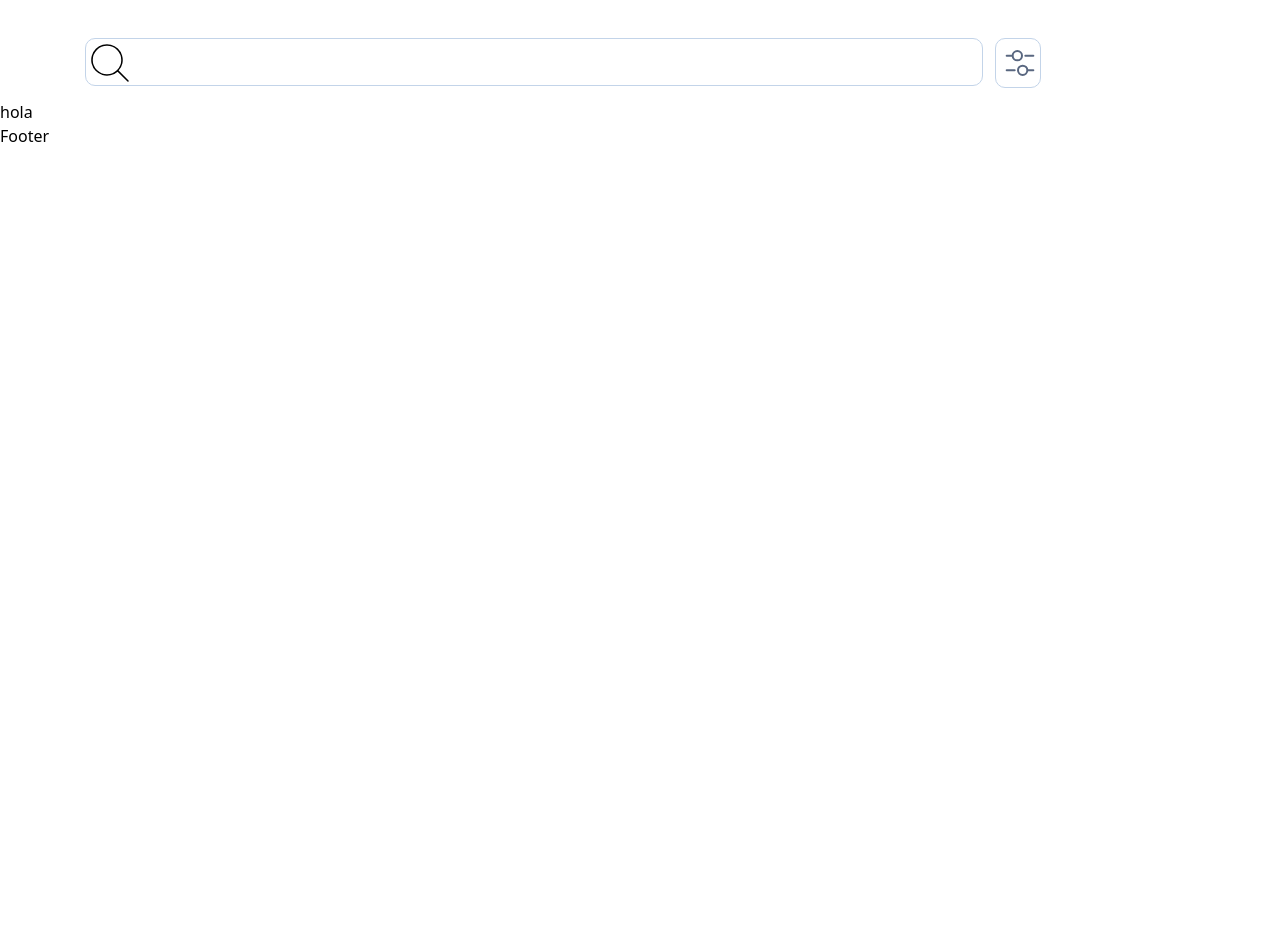
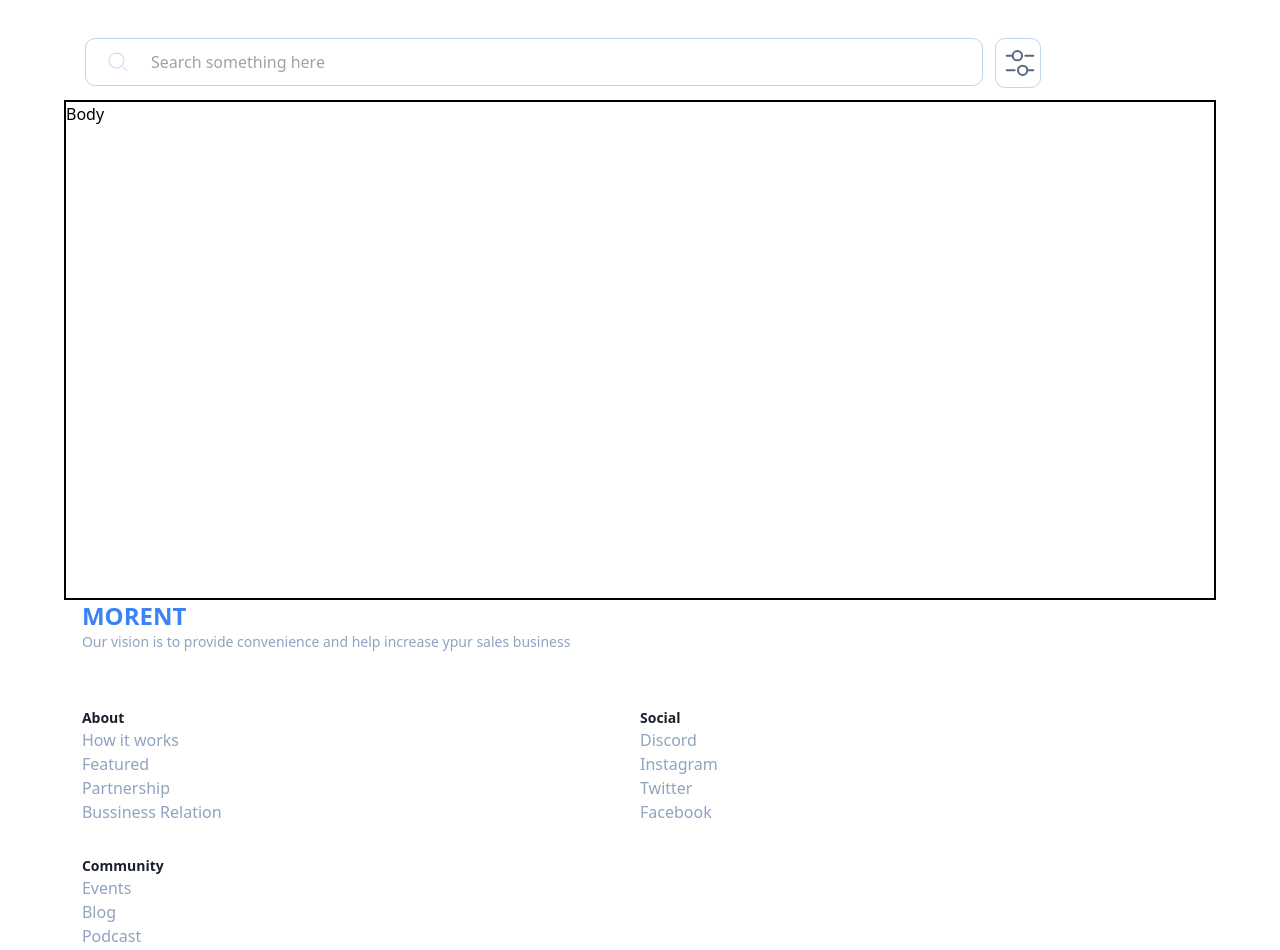
Before and after one commit to PrRonald/Rent-Car, a React (Create React App) app: page / in a window 1280 px wide. Shown: the part 122-1072 px from the top of the page. Before the commit the page ends 800 px from the top, so only its background shows below. Built offline with nearby package versions, Linux system fonts and the light colour scheme.

Commit message:
The header was update and the footer was made

```diff
--- a/src/index.js
+++ b/src/index.js
@@ -3,6 +3,7 @@ import ReactDOM from 'react-dom/client';
 import App from './App';
 import './index.css';
 import { RouterProvider, createBrowserRouter } from 'react-router-dom';
+import { Body } from './root/Body';
 
 
 const router = createBrowserRouter([
@@ -11,7 +12,7 @@ const router = createBrowserRouter([
     children: [
       {
         path: "/",
-        element: <p>hola</p>
+        element: <Body />
       }
     ]
   },
--- /dev/null
+++ b/src/root/Body.jsx
@@ -0,0 +1,9 @@
+export const Body = () =>{
+    return(
+        <section className="w-full flex justify-center" >
+            <div className=" w-[90%] h-[500px] border-2 border-black " >
+                <h1>Body</h1>
+            </div>
+        </section>
+    );
+}
--- a/src/root/Footer.jsx
+++ b/src/root/Footer.jsx
@@ -1,7 +1,50 @@
+import { MorentName } from "../component/MorentName";
 
 
-export const Footer = () =>{
-    return(
-        <p>Footer</p>
+export const Footer = () => {
+    return (
+        <section className="w-full flex flex-row justify-center " >
+            <div className=" w-[87.2%] grid grid-rows-[100px_140px_140px_140px] gap-2 ">
+                <div className="w-full h-[10px] " >
+                    <MorentName />
+                    <p className="text-[#90A3BF] text-sm font-sans " >
+                        Our vision is to provide convenience
+                        and help increase ypur sales business
+                    </p>
+                </div>
+                <div className="grid grid-cols-2" >
+                    <div>
+                        <h2 className="font-semibold text-sm text-[#1A202C] " >About</h2>
+                        <h1 className="text-[#90A3BF] font-sans " >How it works</h1>
+                        <h1 className="text-[#90A3BF] font-sans " >Featured</h1>
+                        <h1 className="text-[#90A3BF] font-sans " >Partnership</h1>
+                        <h1 className="text-[#90A3BF] font-sans " >Bussiness Relation</h1>
+                    </div>
+                    <div>
+                        <h2 className="font-semibold text-sm text-[#1A202C] ">Social</h2>
+                        <h1 className="text-[#90A3BF] font-sans " >Discord</h1>
+                        <h1 className="text-[#90A3BF] font-sans " >Instagram</h1>
+                        <h1 className="text-[#90A3BF] font-sans " >Twitter</h1>
+                        <h1 className="text-[#90A3BF] font-sans " >Facebook</h1>
+                    </div>
+                </div>
+
+                <div>
+                    <h2 className="font-semibold text-sm text-[#1A202C] " >Community</h2>
+                    <h1 className="text-[#90A3BF] font-sans "  >Events</h1>
+                    <h1 className="text-[#90A3BF] font-sans "  >Blog</h1>
+                    <h1 className="text-[#90A3BF] font-sans "  >Podcast</h1>
+                    <h1 className="text-[#90A3BF] font-sans "  >Invite a friend</h1>
+                </div>
+                <div>
+                    <div className="grid grid-cols-2 py-3"  >
+                        <h4 className="text-[12px] " >Privacy & Policy</h4>
+                        <h4 className="text-[12px] " >Terms & Condition</h4>
+                    </div>
+
+                    <h4 className="text-[12px]  " >2022 MORENT. All rights reserved</h4>
+                </div>
+            </div>
+        </section>
     );
 }
--- a/src/root/Header.jsx
+++ b/src/root/Header.jsx
@@ -23,9 +23,12 @@ export const Header = () => {
                 <div className=" w-full h-[74px] flex flex-row items-center ">
                     <div className=" grid grid-cols-[80.923%_46px] gap-[12px] w-full" >
                         <div className="rounded-[10px] border-[1px]
-                     border-[#C3D4E9] w-full h-[48px] ">
-                            <PiMagnifyingGlassThin className=" size-[48px]  " />
-                            <input className=" w-full rounded-[10px] border-[1px] outline-none border-none" name="hola" id="fff" />
+                     border-[#C3D4E9] w-full h-[48px] flex flex-row justify-normal items-center">
+                            <div className="size-[48px] ml-[20px] flex flex-row items-center">
+                                <PiMagnifyingGlassThin className=" size-[24px] text-[#C3D4E9]  " />
+                            </div>
+                            <input className=" w-full rounded-[10px] border-[1px] outline-none border-none"
+                            name="hola" placeholder="Search something here"/>
                         </div>
                         <div className="rounded-[10px] border-[1px]
                      border-[#C3D4E9] border-s w-auto">
@@ -35,7 +38,6 @@ export const Header = () => {
 
                 </div>
             </div>
-
         </section>
     );
 }
```
